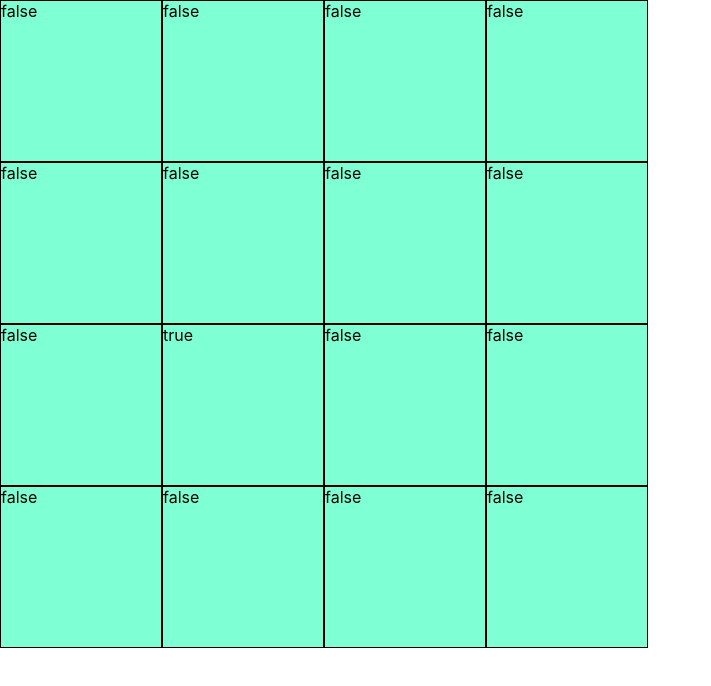
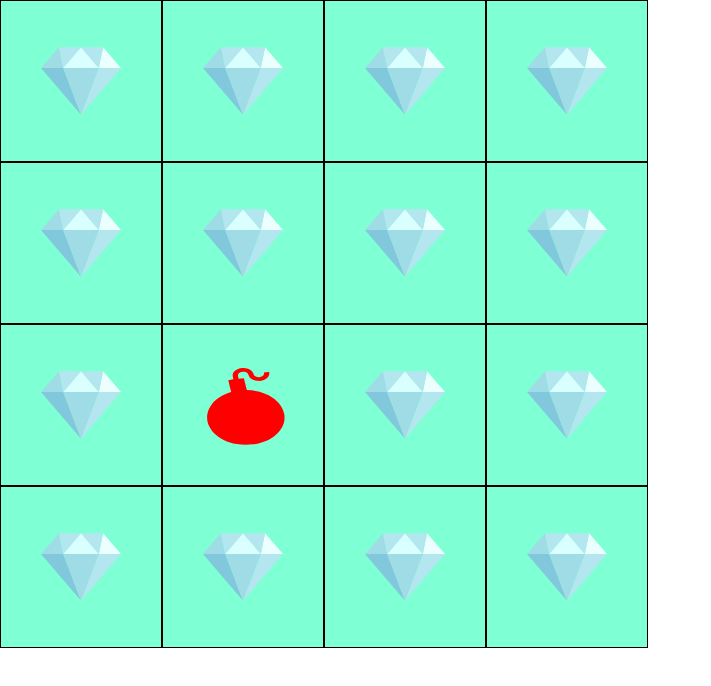
Before and after one commit to StrtMilne/E53-Mine-Your-Business, a React (Create React App) app in the folder client/: page / in a window 1280 px wide. Shown: the top 686 px of the page, without its empty margins (0-711 px from the left). Built offline with nearby package versions, Linux system fonts and the light colour scheme.

Commit message:
Added images

```diff
--- a/client/src/components/Tile.js
+++ b/client/src/components/Tile.js
@@ -1,5 +1,7 @@
 import React from "react";
 import "./static/Tile.css";
+import bombImage from "../assets/bomb.svg";
+import gemImage from "../assets/gem.svg";
 
 const Tile = ({tile, index}) => {
 
@@ -10,7 +12,7 @@ const Tile = ({tile, index}) => {
 
     return(
         <div id={index} title={tile.toString()} className="individual_tile"  onClick={handleClick} style={{border: "1px solid black"}}>
-           {tile.toString()}
+           {tile ? <img src={bombImage} className="bomb-image" /> : <img src={gemImage} className="gem-image" />}
         </div>
     )
 };
--- a/client/src/components/static/Tile.css
+++ b/client/src/components/static/Tile.css
@@ -4,5 +4,17 @@
    height: 20vh;
    margin: 0;
    padding: 0;
+   display: flex;
+   justify-content: center;
+   align-items: center;
+}
 
+.gem-image {
+    width: 10vh;
+    height: 10vh;
 }
+
+.bomb-image {
+    width: 15vh;
+    height: 15vh;
+}
```
Also changed, not shown: client/src/assets/bomb.svg (added), client/src/assets/gem.svg (added).
